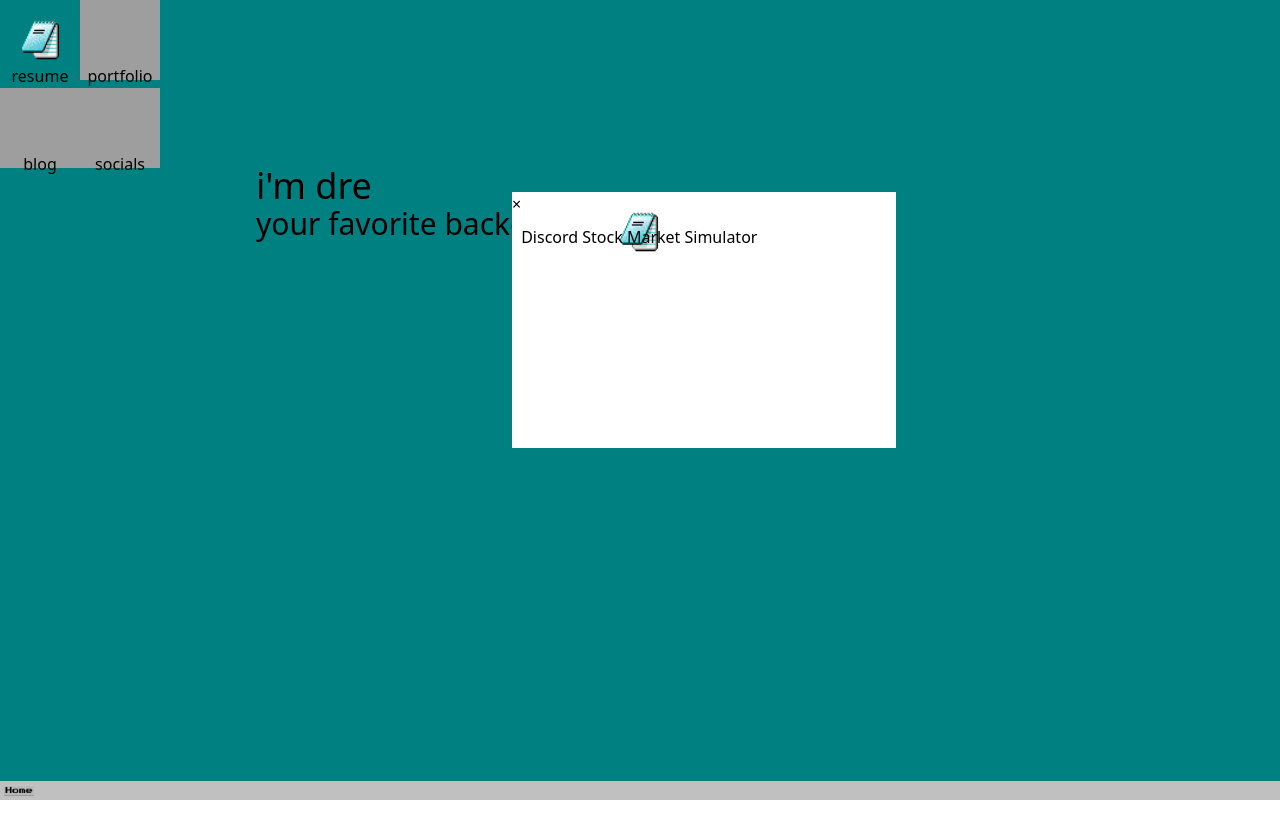
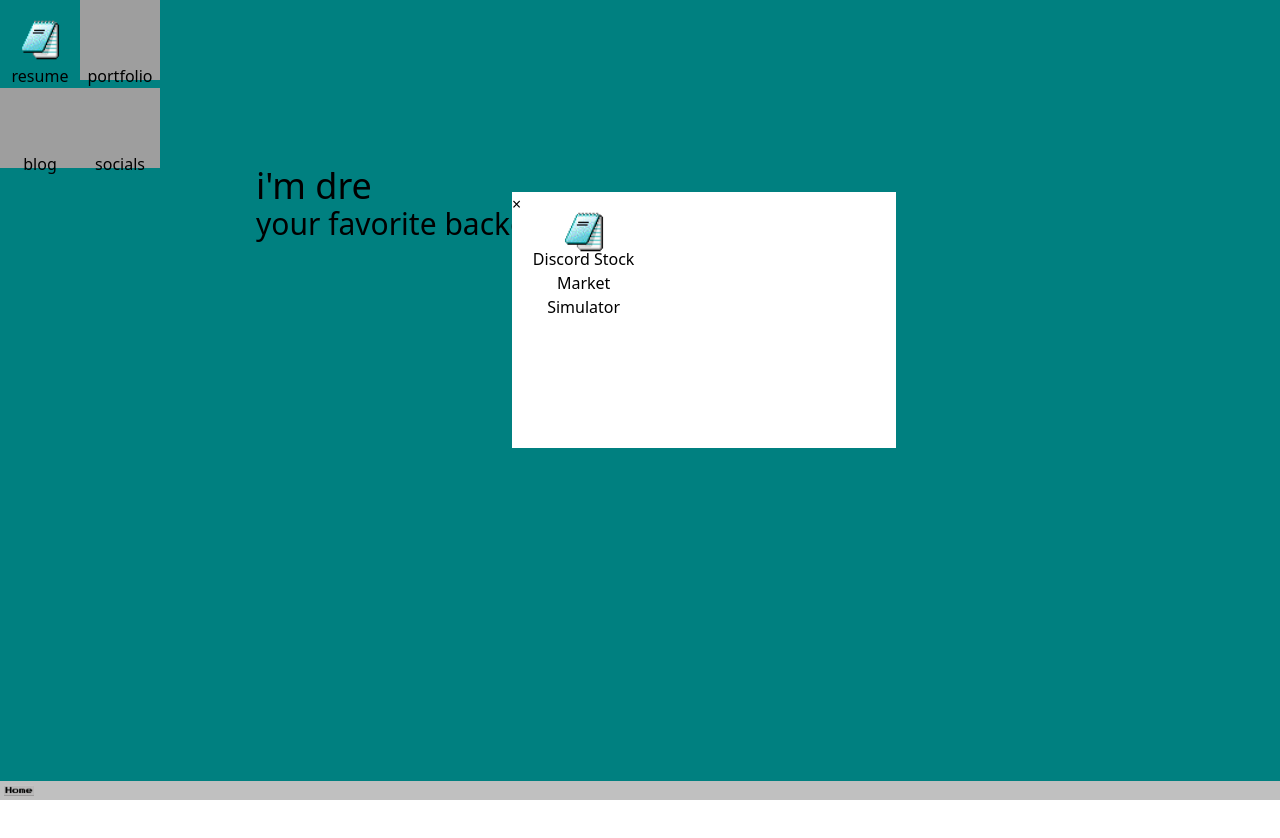
Before and after one commit to drecrash/personal-portfolio-website, an Astro site: page / in a window 1280 px wide. Both pictures are taken after a click on the picture 120 px from the left and 40 px from the top of the page. Built offline with nearby package versions, Linux system fonts and the light colour scheme; Astro itself is replaced by a stand-in of ours; grey boxes are pictures that could not be loaded.

Commit message:
minor changes

```diff
--- a/src/pages/components/WallpaperPage.tsx
+++ b/src/pages/components/WallpaperPage.tsx
@@ -103,7 +103,7 @@ export default function Wallpaper(){
 
 
 
-                                    <div className=''>
+                                    <div className='grid grid-cols-3 text-center'>
                                         <Button id="portfoliodiv1" onClick={toggleVisibility} icon='windows_txt_icon.png' name="Discord Stock Market Simulator"/>
                                     </div>
 
```
